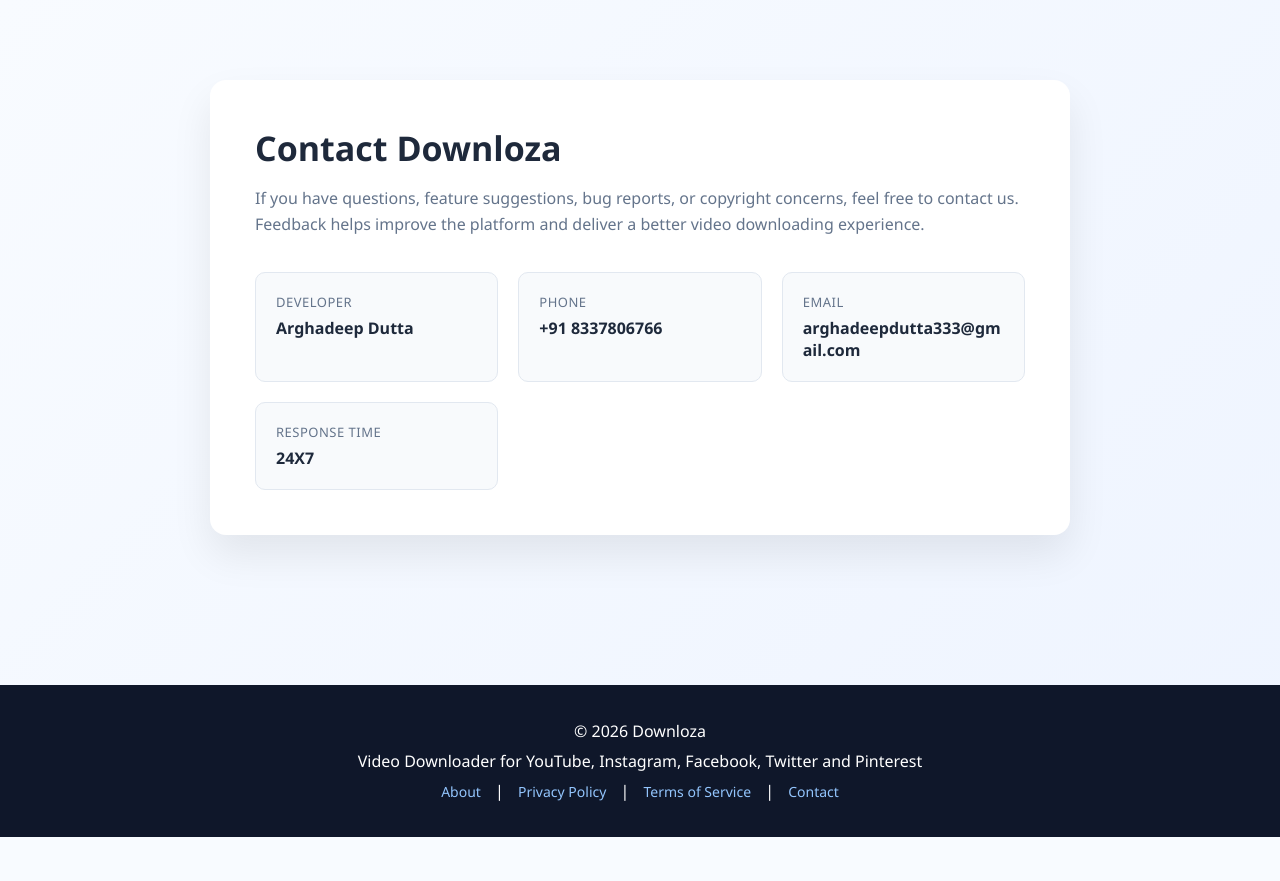
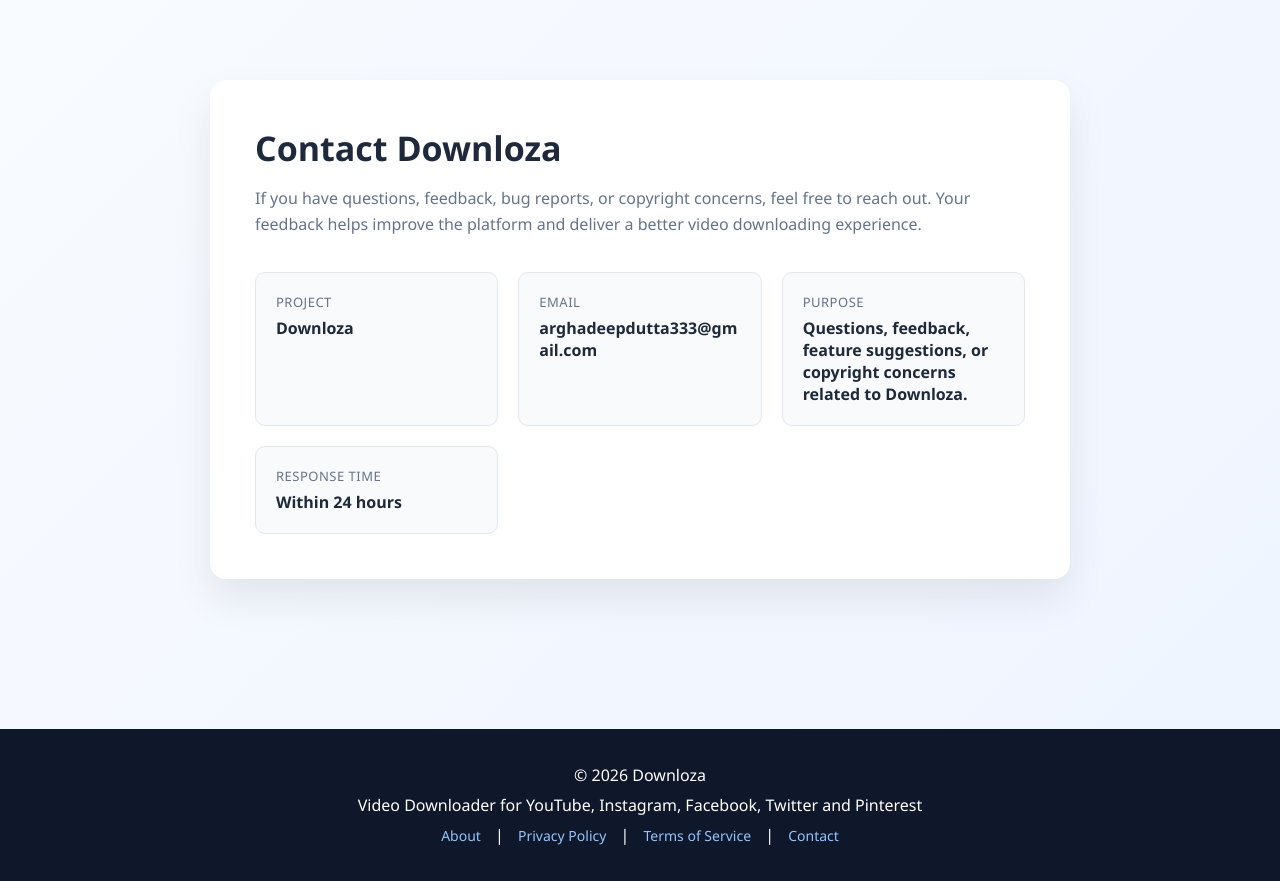
Before and after one commit to arghadeep2508/Downloza, a Flask app: page /contact in a window 1280 px wide. Before the commit the page ends 837 px from the top, so only its background shows below. Run offline with Flask 3, Linux system fonts and the light colour scheme.

Commit message:
Update contact.html

```diff
--- a/Downloza/templates/contact.html
+++ b/Downloza/templates/contact.html
@@ -111,21 +111,16 @@ margin-bottom:8px;
 <h1>Contact Downloza</h1>
 
 <p class="subtitle">
-If you have questions, feature suggestions, bug reports, or copyright concerns,
-feel free to contact us. Feedback helps improve the platform and deliver a
-better video downloading experience.
+If you have questions, feedback, bug reports, or copyright concerns,
+feel free to reach out. Your feedback helps improve the platform and
+deliver a better video downloading experience.
 </p>
 
 <div class="info-grid">
 
 <div class="info-box">
-<div class="label">Developer</div>
-<div class="value">Arghadeep Dutta</div>
-</div>
-
-<div class="info-box">
-<div class="label">Phone</div>
-<div class="value">+91 8337806766</div>
+<div class="label">Project</div>
+<div class="value">Downloza</div>
 </div>
 
 <div class="info-box">
@@ -138,8 +133,15 @@ arghadeepdutta333@gmail.com
 </div>
 
 <div class="info-box">
+<div class="label">Purpose</div>
+<div class="value">
+Questions, feedback, feature suggestions, or copyright concerns related to Downloza.
+</div>
+</div>
+
+<div class="info-box">
 <div class="label">Response Time</div>
-<div class="value">24X7</div>
+<div class="value">Within 24 hours</div>
 </div>
 
 </div>
```
